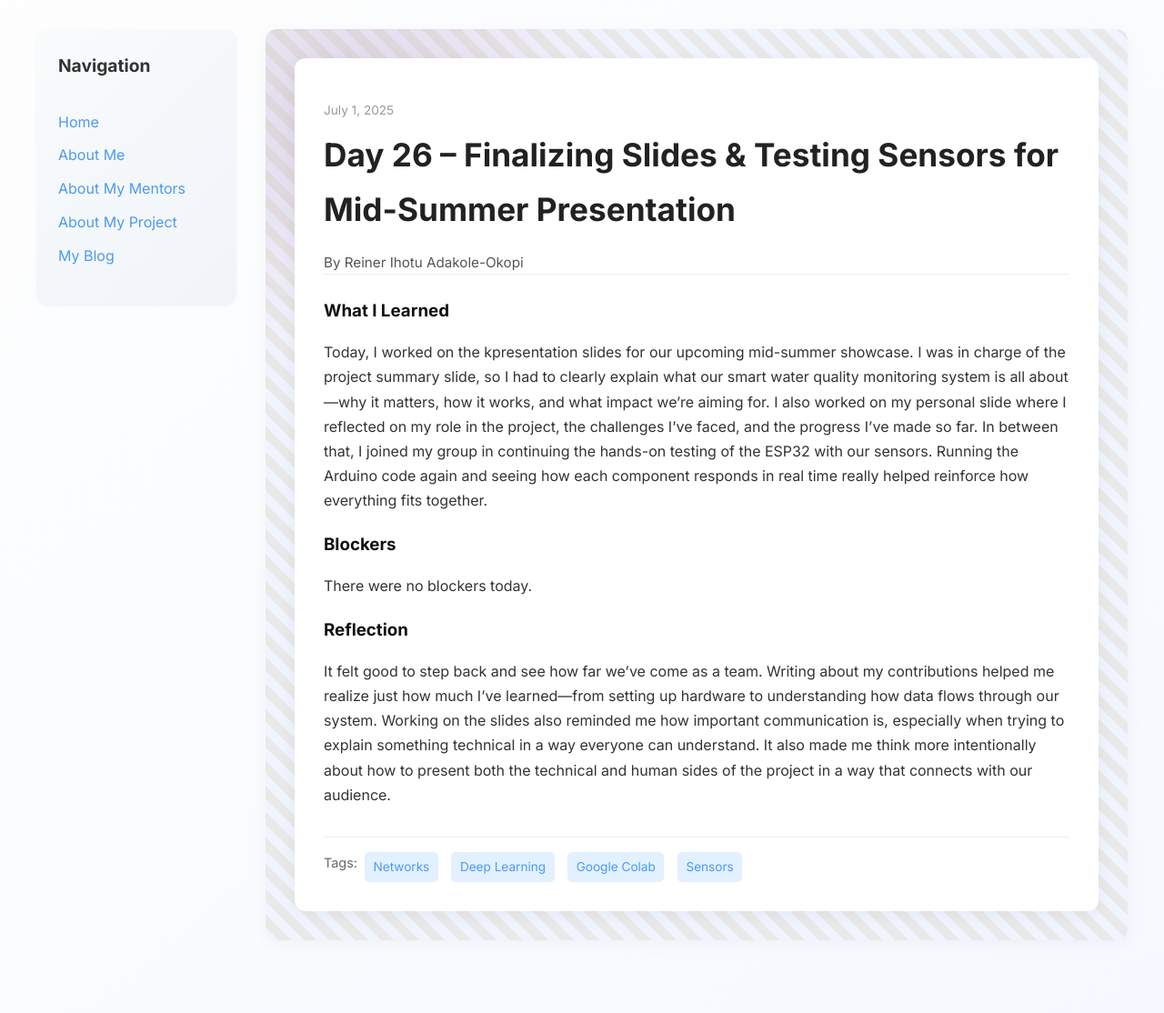
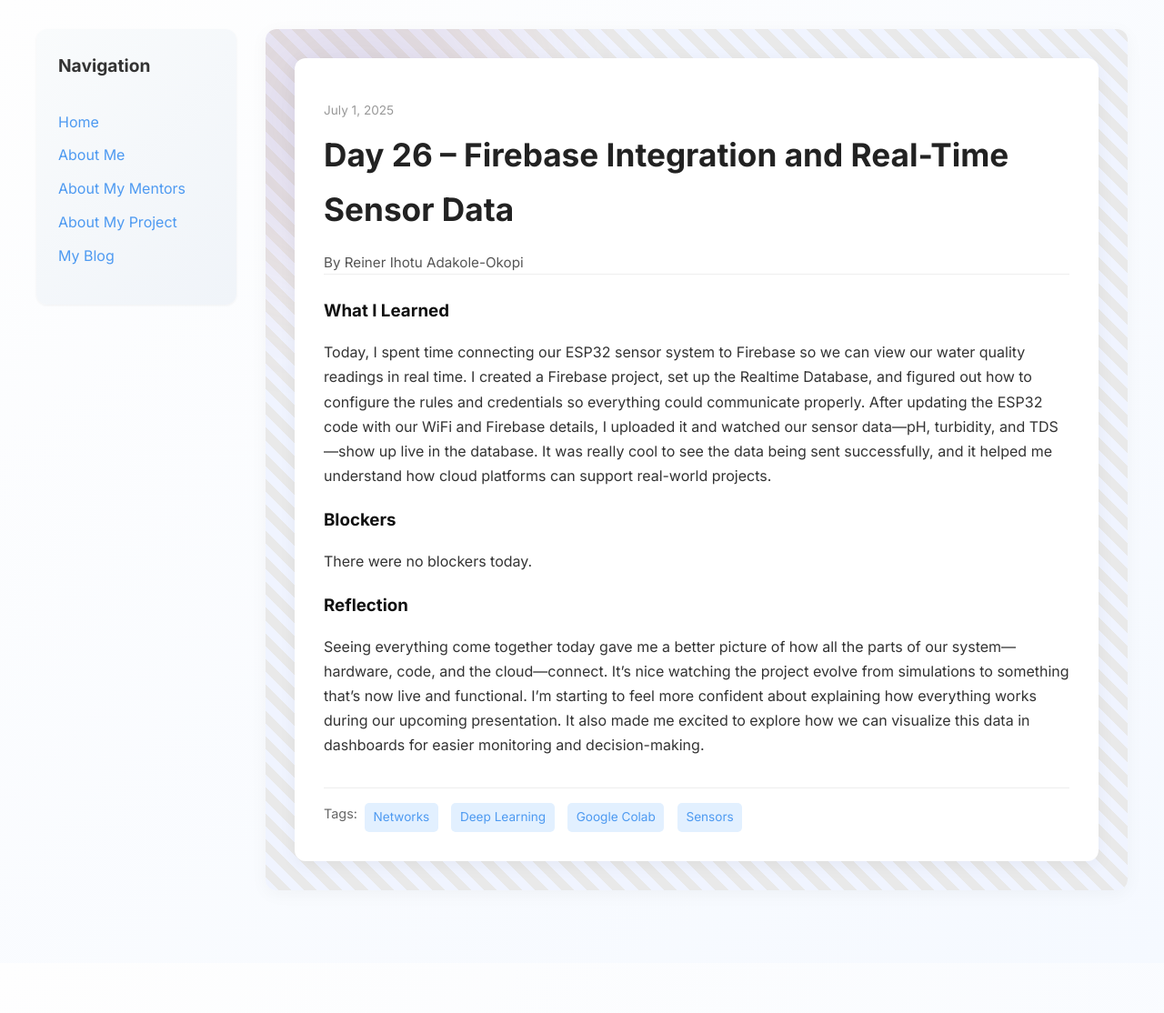
Before and after one commit to Reiner343/Reiner343.github.io, a Jekyll site: the page built from _posts/2025-07-01-day-26.md, in a window 1280 px wide. Shown: the whole page at 91% size. Built offline with Jekyll 4.4.1, drawn with Linux system fonts in a browser that asks for light colours; after the commit the page ends 1059 px from its top, so only the background shows below that.

Commit message:
Update 2025-07-01-day-26.md

```diff
--- a/_posts/2025-07-01-day-26.md
+++ b/_posts/2025-07-01-day-26.md
@@ -1,17 +1,17 @@
 ---
 layout: post
-title: "Day 26 – Finalizing Slides & Testing Sensors for Mid-Summer Presentation"
+title: "Day 26 – Firebase Integration and Real-Time Sensor Data"
 date: 2025-07-01
 author: Reiner Ihotu Adakole-Okopi
 permalink: /day26.html
 tags: ["Networks", "Deep Learning", "Google Colab", "Sensors"]
 
 what_i_learned: |
-  Today, I worked on the kpresentation slides for our upcoming mid-summer showcase. I was in charge of the project summary slide, so I had to clearly explain what our smart water quality monitoring system is all about—why it matters, how it works, and what impact we’re aiming for. I also worked on my personal slide where I reflected on my role in the project, the challenges I’ve faced, and the progress I’ve made so far. In between that, I joined my group in continuing the hands-on testing of the ESP32 with our sensors. Running the Arduino code again and seeing how each component responds in real time really helped reinforce how everything fits together.
+  Today, I spent time connecting our ESP32 sensor system to Firebase so we can view our water quality readings in real time. I created a Firebase project, set up the Realtime Database, and figured out how to configure the rules and credentials so everything could communicate properly. After updating the ESP32 code with our WiFi and Firebase details, I uploaded it and watched our sensor data—pH, turbidity, and TDS—show up live in the database. It was really cool to see the data being sent successfully, and it helped me understand how cloud platforms can support real-world projects.
 
 blockers: |
   There were no blockers today.
 
 reflection: |
-  It felt good to step back and see how far we've come as a team. Writing about my contributions helped me realize just how much I've learned—from setting up hardware to understanding how data flows through our system. Working on the slides also reminded me how important communication is, especially when trying to explain something technical in a way everyone can understand. It also made me think more intentionally about how to present both the technical and human sides of the project in a way that connects with our audience.
+  Seeing everything come together today gave me a better picture of how all the parts of our system—hardware, code, and the cloud—connect. It’s nice watching the project evolve from simulations to something that’s now live and functional. I’m starting to feel more confident about explaining how everything works during our upcoming presentation. It also made me excited to explore how we can visualize this data in dashboards for easier monitoring and decision-making.
 ---
```
